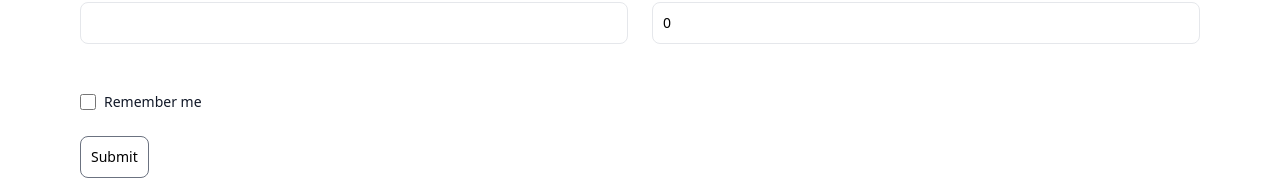
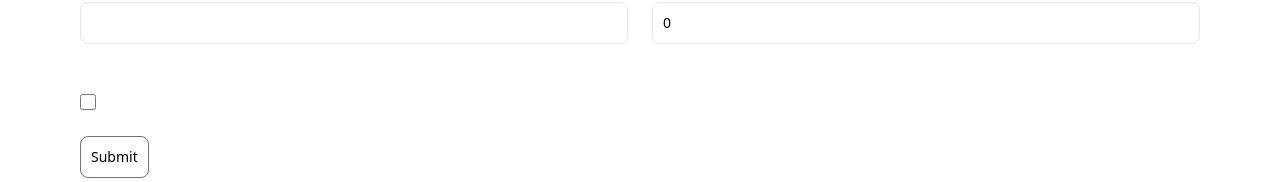
Before and after one commit to janjibDEV/dentixt, a Next.js app: page /registerClinic/form in a window 1280 px wide. Shown: the part 610-792 px from the top of the page. Built offline with nearby package versions, Linux system fonts and the light colour scheme.

Commit message:
Delete remember me for registering clinic

```diff
--- a/pages/registerClinic/form.js
+++ b/pages/registerClinic/form.js
@@ -171,12 +171,6 @@ function form() {
               required
             />
           </div>
-          <label
-            for="remember"
-            class="ml-2 text-sm font-medium text-gray-900 dark:text-gray-300"
-          >
-            Remember me
-          </label>
         </div>
         <button
           type="submit"
```
